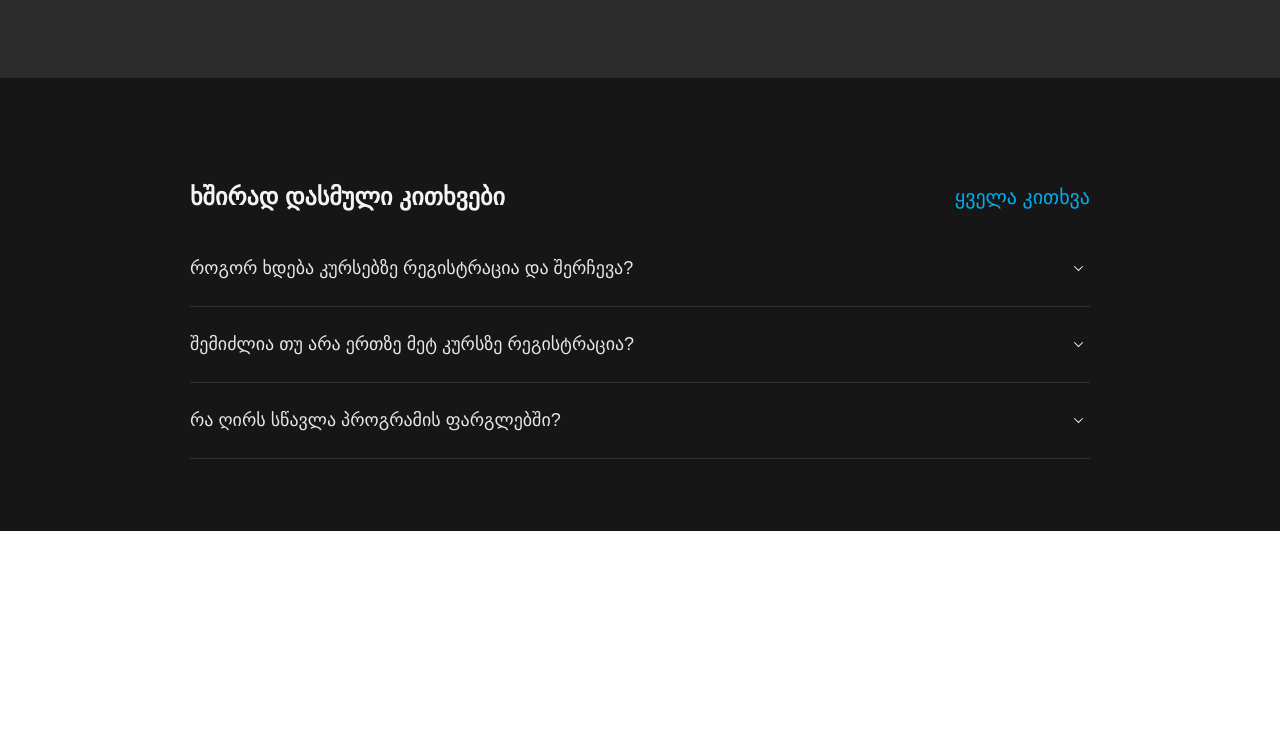
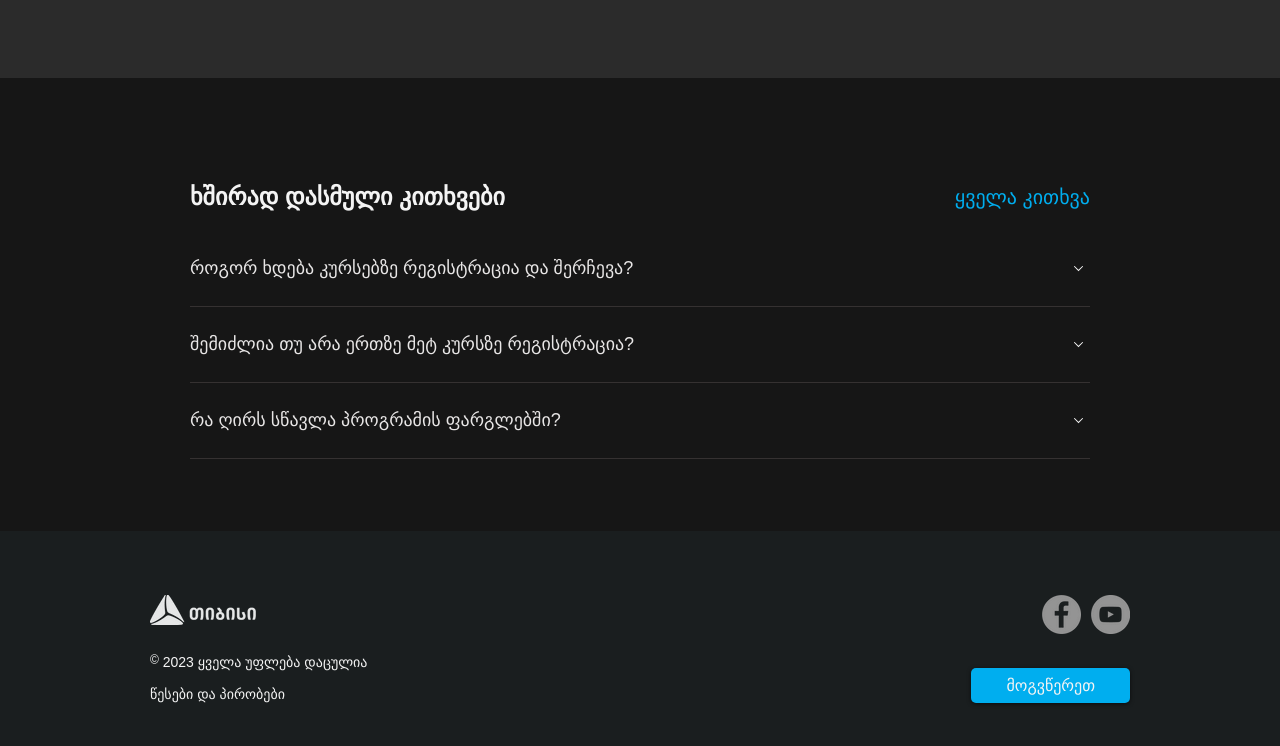
Before and after one commit to TheLastDance/tbc, a website with bundled scripts: page index.html in a window 1280 px wide. Shown: the part 2665-3411 px from the top of the page. Before the commit the page ends 3196 px from the top, so only its background shows below. Built offline with nearby package versions, Linux system fonts and the light colour scheme.

Commit message:
added footer section

```diff
--- /dev/null
+++ b/css/footer.css
@@ -0,0 +1,87 @@
+footer {
+  position: relative;
+  top: 84px;
+  width: 100%;
+  background-color: var(--footerBgColor);
+}
+
+.footer_container {
+  max-width: var(--contentSize);
+  margin: 0 auto;
+  padding: 64px 0 43px 0;
+  display: grid;
+  grid-template-columns: repeat(2, 1fr);
+  grid-template-areas:
+    "tbc social"
+    "privacy social";
+}
+
+
+.tbc_logo {
+  grid-area: tbc;
+  display: flex;
+  align-items: center;
+}
+
+.social {
+  grid-area: social;
+  display: flex;
+  flex-direction: column;
+  align-items: end;
+  justify-content: space-between;
+}
+
+.social_icons {
+  display: flex;
+}
+
+.social .write_to_us {
+  transition: ease .4s;
+  border-radius: 5px;
+  color: var(--textColor);
+  box-shadow: 0 1px 4px rgba(0, 0, 0, .6);
+  padding: 8px 35px;
+  font-size: var(--FS16);
+  background-color: var(--blueColor);
+}
+
+.social .write_to_us:hover {
+  background-color: var(--arrowIconColor);
+  color: var(--darkGreyBgColor);
+}
+
+.social .social_icons a {
+  margin-right: 10px;
+}
+
+.social .social_icons a:last-child {
+  margin-right: 0;
+}
+
+.social .social_icons a picture {
+  display: flex;
+}
+
+.privacy {
+  grid-area: privacy;
+}
+
+.privacy .copyright {
+  font-size: var(--FS14);
+  margin: 25px 0 15px 0;
+}
+
+.privacy .copyright a {
+  color: var(--textColor);
+}
+
+.privacy .copyright a span {
+  font-size: var(--FS12);
+  position: relative;
+  bottom: 3px;
+}
+
+.privacy .privacy_button {
+  font-size: var(--FS14);
+  color: var(--textColor);
+}
--- a/css/index.css
+++ b/css/index.css
@@ -4,6 +4,7 @@
 @import url(./courses.css);
 @import url(./slider.css);
 @import url(./accordion.css);
+@import url(./footer.css);
 
 body {
   color: var(--textColor);
@@ -45,5 +46,7 @@ button {
   --FS22: calc(22px * var(--scaleFactor));
   --FS20: calc(20px * var(--scaleFactor));
   --FS18: calc(18px * var(--scaleFactor));
+  --FS16: calc(16px * var(--scaleFactor));
   --FS14: calc(14px * var(--scaleFactor));
+  --FS12: calc(12px * var(--scaleFactor));
 }
--- a/index.html
+++ b/index.html
@@ -129,7 +129,42 @@
     </section>
   </main>
   <footer>
-
+    <div class="footer_container">
+      <div class="tbc_logo">
+        <picture>
+          <source srcset="./assets/icons/tbcWhiteIcon.webp" type="image/webp">
+          <img src="./assets/icons/tbcWhiteIcon.png" alt="logo">
+        </picture>
+      </div>
+      <div class="social">
+        <div class="social_icons">
+          <a href="https://www.facebook.com/tbcbank/" target="_blank">
+            <picture>
+              <source srcset="./assets/icons/facebookIcon.webp" type="image/webp">
+              <img src="./assets/icons/facebookIcon.png" alt="logo">
+            </picture>
+          </a>
+          <a href="https://www.youtube.com/channel/UCGk9R2LV2ywOL80r8Xc6xtQ" target="_blank">
+            <picture>
+              <source srcset="./assets/icons/youtubeIcon.webp" type="image/webp">
+              <img src="./assets/icons/youtubeIcon.png" alt="logo">
+            </picture>
+          </a>
+        </div>
+        <a class="write_to_us" href="mailto:itacademy@tbcbank.com.ge">მოგვწერეთ</a>
+      </div>
+      <div class="privacy">
+        <div class="copyright">
+          <a href="#" target="_blank">
+            <span>©</span> 2023
+          </a>
+          ყველა უფლება დაცულია
+        </div>
+        <button type="button" class="privacy_button">
+          წესები და პირობები
+        </button>
+      </div>
+    </div>
   </footer>
 </body>
 
```
Also changed, not shown: assets/icons/facebookIcon.png (added), assets/icons/tbcWhiteIcon.png (added), assets/icons/youtubeIcon.png (added).
